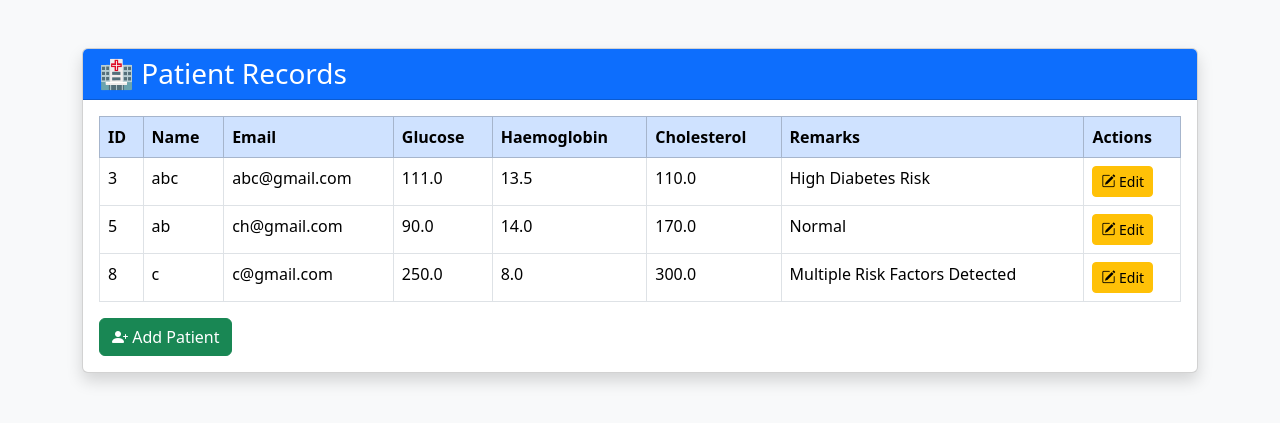
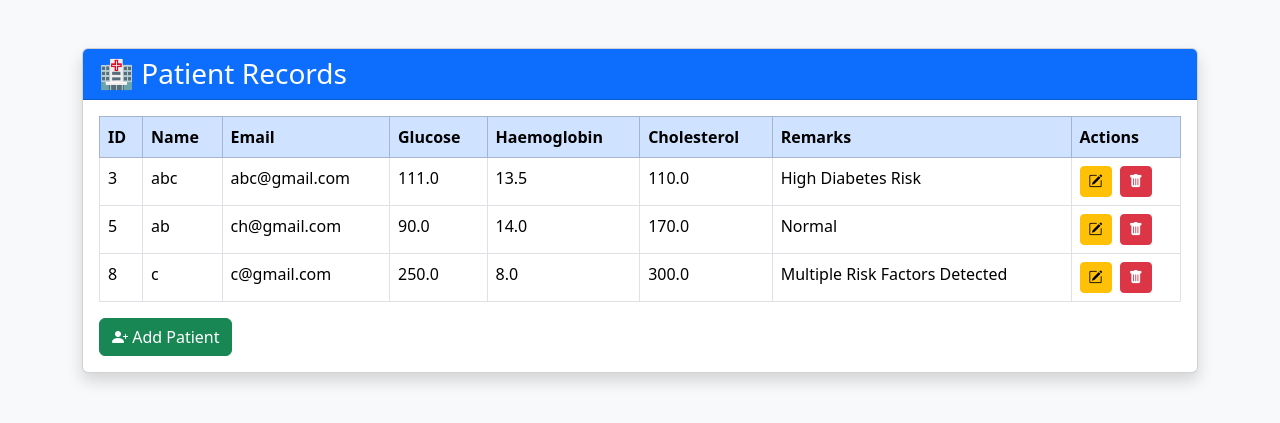
Before and after one commit to chinmayijagadish/health-prediction-app, a Flask app: page /patients in a window 1280 px wide. Shown: the top 423 px of the page. Run offline with Flask 3, Linux system fonts and the light colour scheme; data comes from the database, SQL or seed files in the repository; both versions use the stored data as it was after the commit.

Commit message:
Complete CRUD operations with Gemini AI health prediction

```diff
--- a/app.py
+++ b/app.py
@@ -1,9 +1,11 @@
 from flask import Flask, render_template, request
+from flask import redirect, url_for
 from database import (
     add_patient,
     get_all_patients,
     get_patient_by_id,
-    update_patient
+    update_patient,
+    delete_patient
 )
 
 from gemini_service import generate_health_remark
@@ -290,6 +292,16 @@ Back To Patients
         patient=patient
     )
 
+@app.route("/delete/<int:patient_id>")
+def delete(patient_id):
+
+    delete_patient(
+        patient_id
+    )
+
+    return redirect(
+        url_for("patients")
+    )
 
 if __name__ == "__main__":
     app.run(debug=True)
--- a/database.py
+++ b/database.py
@@ -148,6 +148,22 @@ def update_patient(
     conn.commit()
     conn.close()
 
+def delete_patient(patient_id):
+
+    conn = sqlite3.connect(
+        "database/patients.db"
+    )
+
+    cursor = conn.cursor()
+
+    cursor.execute(
+        "DELETE FROM patients WHERE id=?",
+        (patient_id,)
+    )
+
+    conn.commit()
+    conn.close()
+
 
 if __name__ == "__main__":
     create_database()
--- a/templates/patients.html
+++ b/templates/patients.html
@@ -61,18 +61,24 @@
                     <td>{{ patient[5] }}</td>
                     <td>{{ patient[6] }}</td>
                     <td>{{ patient[7] }}</td>
+                    <td class="text-nowrap">
 
-                    <td>
+                   <a href="/edit/{{ patient[0] }}"
+                   class="btn btn-warning btn-sm me-1">
 
-                        <a href="/edit/{{ patient[0] }}"
-                           class="btn btn-warning btn-sm">
+                    <i class="bi bi-pencil-square"></i>
 
-                            <i class="bi bi-pencil-square"></i>
-                            Edit
+                    </a>
 
-                        </a>
+                    <a href="/delete/{{ patient[0] }}"
+                    class="btn btn-danger btn-sm"
+                    onclick="return confirm('Are you sure you want to delete this patient?')">
 
-                    </td>
+                    <i class="bi bi-trash-fill"></i>
+
+                    </a>
+
+                </td>
 
                 </tr>
 
```
Also changed, not shown: Readme.md, database/patients.db.
